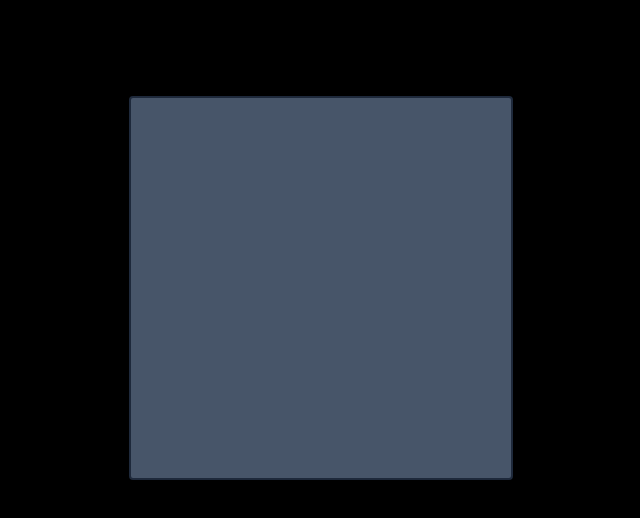
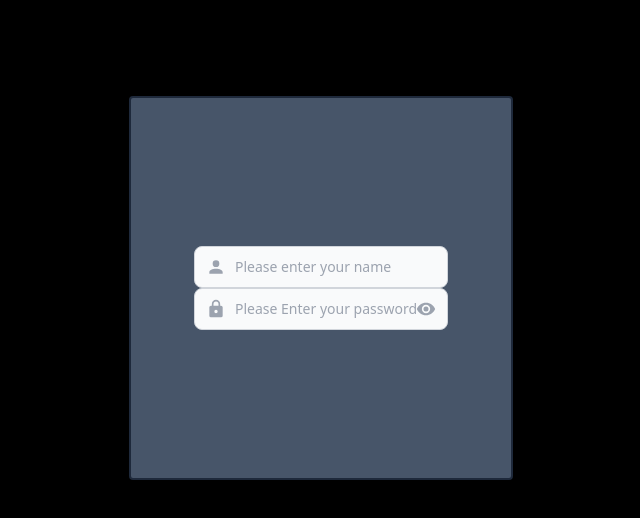
Before and after one commit to sir-george2500/employee_Time_Management_system_fontend, a Next.js app: page /admin-login in a window 1280 px wide. Shown: the top 518 px of the page, without its empty margins (319-959 px from the left). Built offline with nearby package versions, Linux system fonts and the light colour scheme.

Commit message:
added password input

```diff
--- a/app/admin-login/page.js
+++ b/app/admin-login/page.js
@@ -1,3 +1,4 @@
+import AdminForm from '@/components/AdminForm'
 import TimeInBox from '@/components/TimeInBox'
 import Image from 'next/image'
 import Link from 'next/navigation'
@@ -6,7 +7,7 @@ export default function Home() {
   return (
     <main className="flex min-h-screen flex-col items-center justify-between p-24">
     <div className='flex justify-center flex-col items-center w-96 h-96 border-2 border-slate-800 rounded bg-slate-600'>
-
+     <AdminForm/>
     </div>
     </main>
   )
--- /dev/null
+++ b/components/AdminForm.jsx
@@ -0,0 +1,29 @@
+import TextInput from './TextInput';
+import { mdiAccount , mdiEye, mdiLock } from '@mdi/js';
+import Icon from '@mdi/react';
+import React from 'react'
+
+const AdminForm = ({name, text, value, errorMessage, onChange,formik }) => {
+  return (
+    <>
+    <TextInput
+    name={name}
+    placeholder='Please enter your name'
+    leftIcon={mdiAccount}
+    value={value}
+    onChange={onChange}
+
+    />
+    <TextInput
+    name={name}
+    placeholder='Please Enter your password'
+    leftIcon={mdiLock}
+    rightIcon={mdiEye}
+    value={value}
+    onChange={onChange}
+    />
+    </>
+  )
+}
+
+export default AdminForm
```
